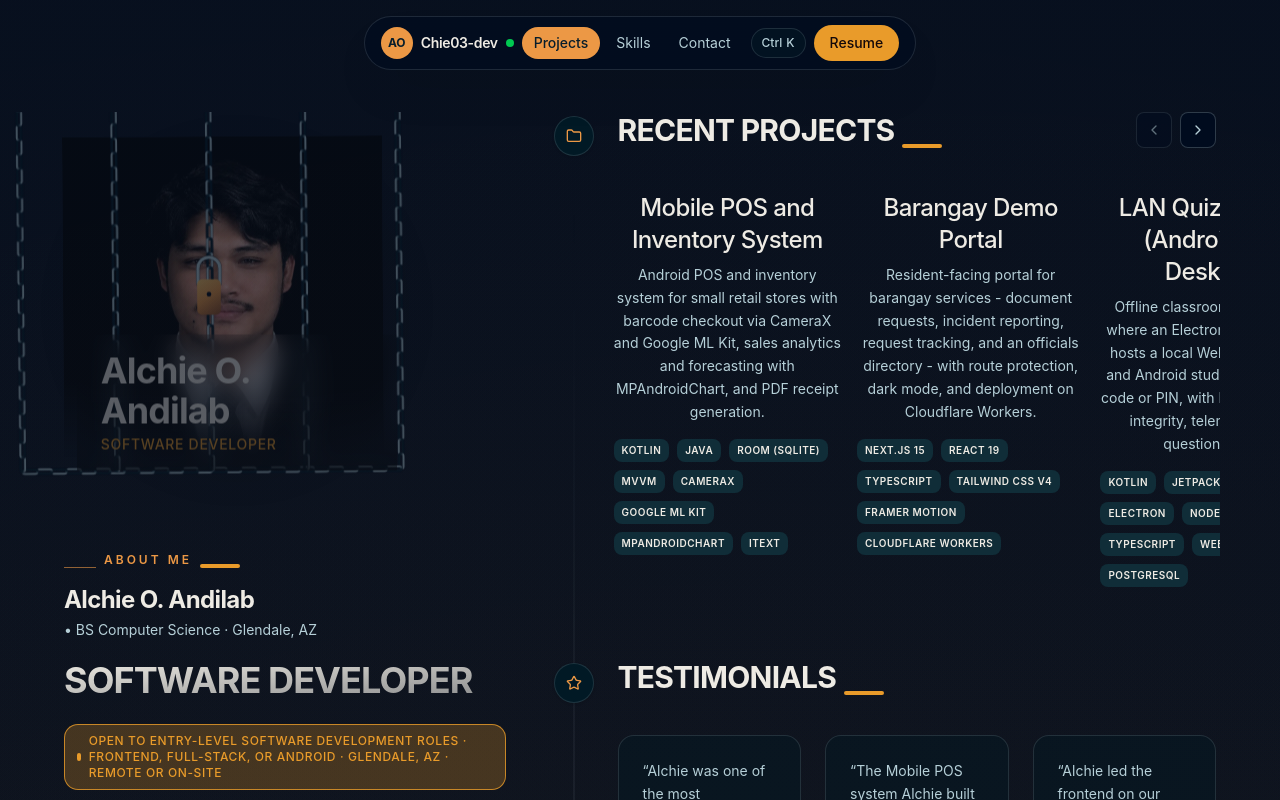
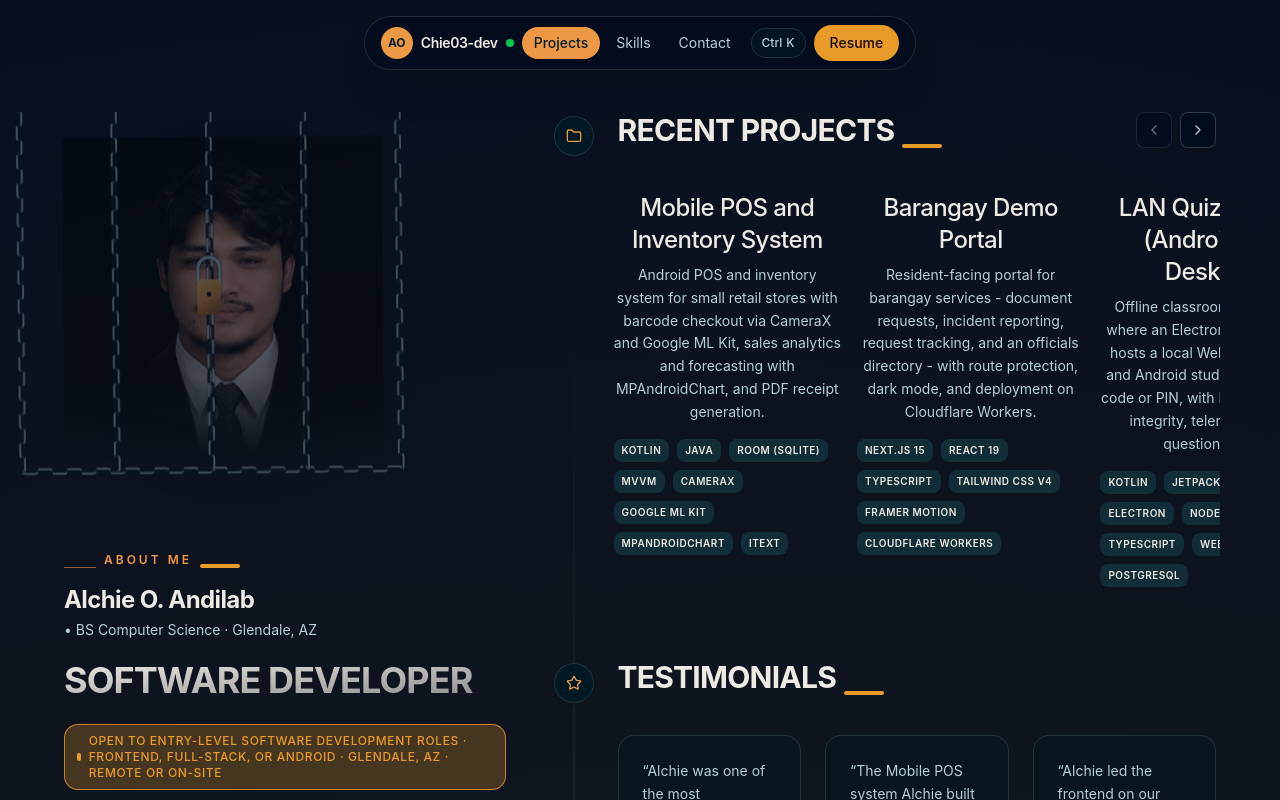
Before and after one commit to Chie03-dev/Chie03-dev.github.io, a Next.js app: page / in a window 1280 px wide. Shown: the top 800 px of the page. Built offline with nearby package versions, Linux system fonts and the light colour scheme.

Commit message:
style: remove hero container text overlay

```diff
--- a/src/components/home/hero.tsx
+++ b/src/components/home/hero.tsx
@@ -6,7 +6,6 @@ import { useEffect, useRef } from "react";
 import { ChainsOverlay } from "@/components/ui/chains-overlay";
 import { useHeroLock } from "@/context/hero-lock-context";
 import { getScrollEngine } from "@/lib/scroll-engine";
-import { site } from "@/lib/site";
 import { cn } from "@/lib/utils";
 
 /**
@@ -106,17 +105,6 @@ export default function Hero() {
             />
             <ChainsOverlay isLocked={isLocked} />
           </div>
-
-          {/* Hero copy overlay - sits at the bottom of the hero panel with a
-              translucent backdrop so it reads over any portrait composition. */}
-          <div className="absolute bottom-0 left-0 w-full px-6 py-4 backdrop-blur-md bg-gradient-to-t from-black/60 via-transparent to-transparent">
-            <h2 className="text-3xl font-bold tracking-tight text-foreground sm:text-4xl">
-              {site.name}
-            </h2>
-            <p className="mt-1 text-sm font-medium tracking-wider uppercase text-accent">
-              {site.role}
-            </p>
-          </div>
         </div>
       </div>
     </section>
```
